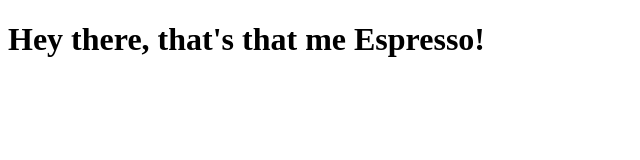
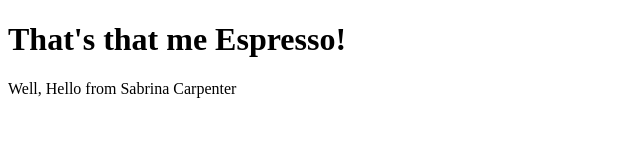
Before and after one commit to AnanyaBhat24/Assignment, a plain HTML site: page index.html in a window 1280 px wide. Shown: the whole page, without its empty margins (0-640 px from the left). Drawn offline with Linux system fonts and the light colour scheme.

Commit message:
Added feature-new branch

```diff
--- a/index.html
+++ b/index.html
@@ -6,6 +6,7 @@
     <title>Ananya's Assignment</title>
 </head>
 <body>
-    <h1>Hey there, that's that me Espresso!</h1>
+    <h1>That's that me Espresso!</h1>
+    <p>Well, Hello from Sabrina Carpenter</p>
 </body>
 </html>
```
